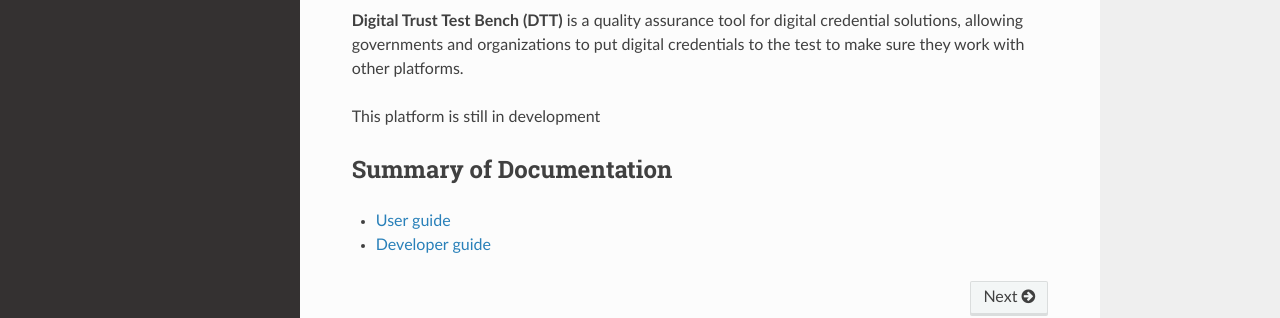
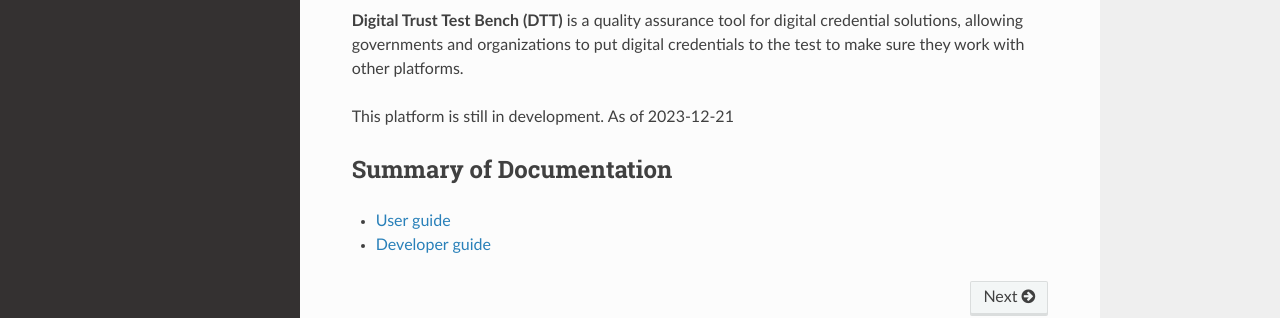
Before and after one commit to DTLab-LabCN/DTT-Docs, an MkDocs documentation site: the page built from docs/index.md, in a window 1280 px wide. Shown: the part 449-767 px from the top of the page. Built offline with MkDocs 1.6.1, drawn with Linux system fonts in a browser that asks for light colours; nearby versions of some CDN libraries.

```diff
--- a/docs/index.md
+++ b/docs/index.md
@@ -5,7 +5,7 @@
 ##Introduction
 **Digital Trust Test Bench (DTT)** is a quality assurance tool for digital credential solutions, allowing governments and organizations to put digital credentials to the test to make sure they work with other platforms.
 
-This platform is still in development
+This platform is still in development. As of 2023-12-21
 
 ## Summary of Documentation
 * [User guide](userguide/ug_intro.md)
```
